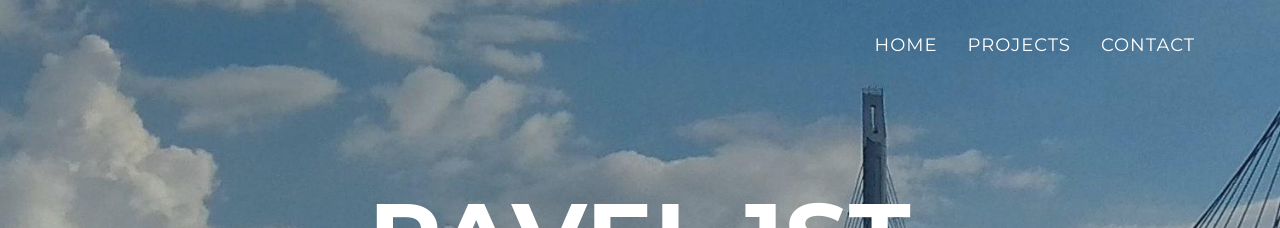
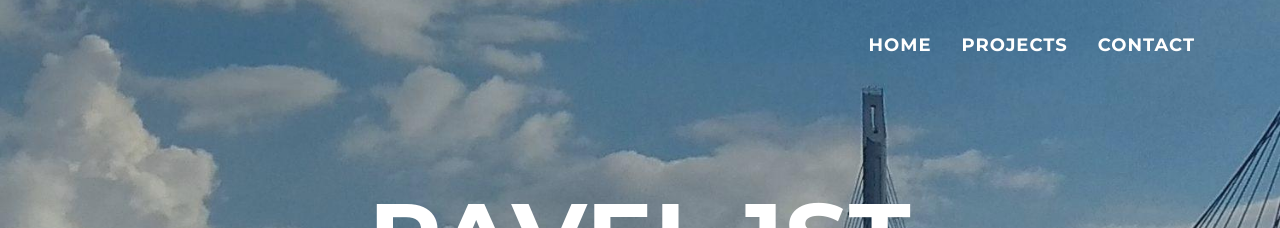
Before and after one commit to p1m-ortho/p1m.github.io, a Jekyll site: the page built from index.html, in a window 1280 px wide and 900 px high. Shown: the top 228 px of the window. Built offline with Jekyll 4.4.1, drawn with Linux system fonts in a browser that asks for light colours.

Commit message:
Make links bold bc they look better this way

```diff
--- a/_layouts/style.css
+++ b/_layouts/style.css
@@ -9,3 +9,7 @@
     margin-bottom: 40px;
     font-size: 18px;
 }
+
+a {
+    font-weight: bold;
+}
```
